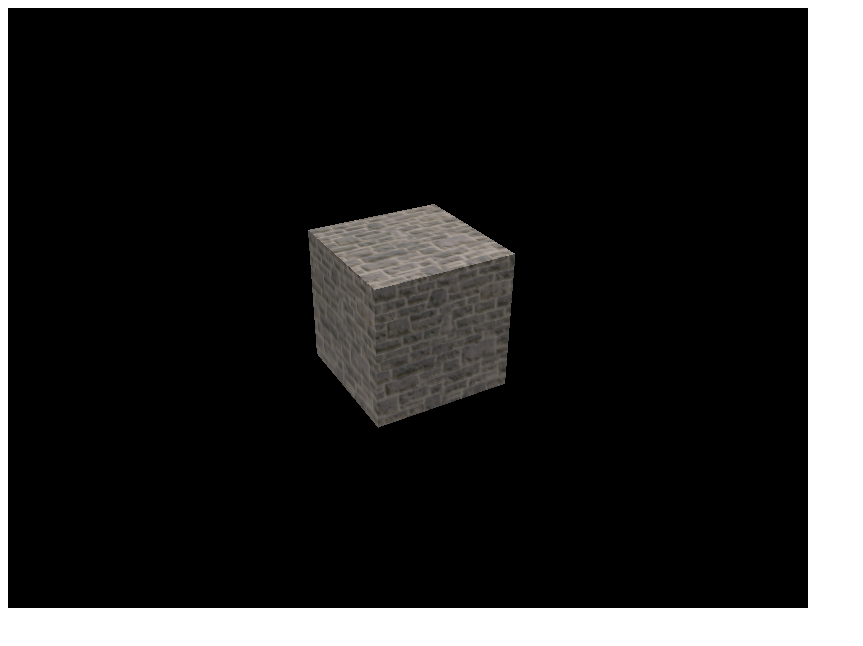
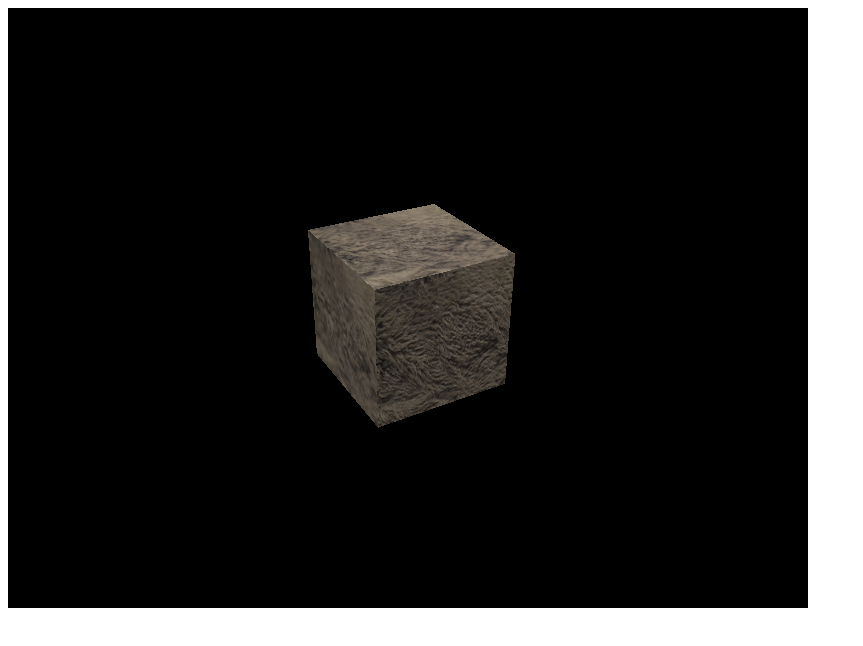
Before and after one commit to 1932103/Report-subject-3, a plain HTML site: page sample7-bump.html in a window 1280 px wide. Shown: the whole page, without its empty margins (0-863 px from the left). Drawn offline with nearby package versions, Linux system fonts and the light colour scheme; animation ran at ten frames a second.

Commit message:
Update sample7-bump.html

```diff
--- a/sample7-bump.html
+++ b/sample7-bump.html
@@ -30,12 +30,12 @@
 
    // テクスチャー読み込み
    var textureLoader = new THREE.TextureLoader();
-  var texture = textureLoader.load("stone.jpg");
+  var texture = textureLoader.load("leather_00018.jpg");
   var mat = new THREE.MeshPhongMaterial();
   mat.map = texture;
 
   // バンプマップ読み込み
-  var bump = textureLoader.load("stone-bump.jpg");
+  var bump = textureLoader.load("leather_00018.jpg");
   mat.bumpMap = bump;
   mat.bumpscale = 0.2;
 
```
